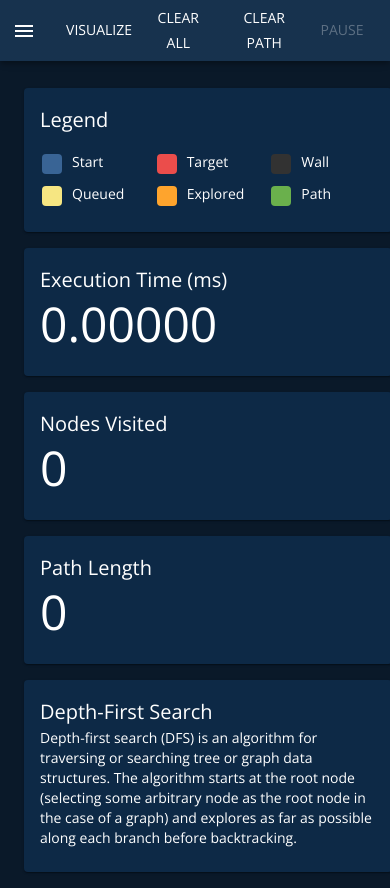
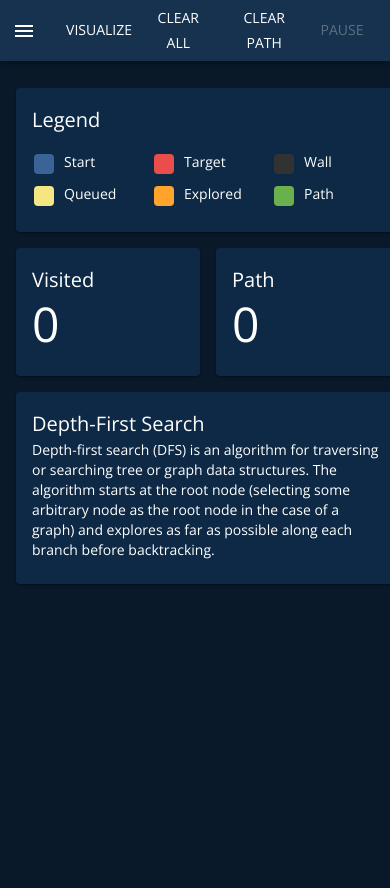
Before and after one commit to jayden-woo/Pathfinding-Visualizer, a React (Create React App) app: page / in a window 390 px wide. Shown: the top 888 px of the page. After the commit the page ends 844 px from the top, so only its background shows below. Built offline with nearby package versions, Linux system fonts and the light colour scheme.

Commit message:
Updated info section to be fully responsive at different breakpoints

```diff
--- a/src/components/Info.jsx
+++ b/src/components/Info.jsx
@@ -50,26 +50,28 @@ const Info = () => {
   const time = useSelector((store) => store.pathfinding.time);
   const counter = useSelector((store) => store.grid.counter);
   const algoInfo = getAlgorithmInfo[useSelector((store) => store.menu.selectedAlgo)];
-  const smallWidth = useMediaQuery((theme) => theme.breakpoints.between("md", "lg"));
+  const mobile = useMediaQuery((theme) => theme.breakpoints.down("sm"));
 
   return (
     <Box sx={{ width: { lg: "30%" } }}>
+      <Grid container>
+        <Grid item xs={12}>
           <Card
             sx={{
               mt: { lg: 2 },
-          mb: 2,
-          ml: { xs: 3, lg: 0 },
-          mr: 3,
+              mb: 1,
+              ml: { xs: 2, lg: 0 },
+              mr: 2,
               backgroundColor: "background.paper",
             }}
           >
             <CardContent>
               <Typography variant="h6">Legend</Typography>
-          <Grid sx={{ pt: 2 }} container spacing={1}>
+              <Grid sx={{ pt: 2 }} container item spacing={1}>
                 {Object.values(NODE_STATE)
                   .filter((state) => state !== NODE_STATE.EMPTY)
                   .map((state) => (
-                <Grid container item key={state} spacing={1} xs={4}>
+                    <Grid container item key={state} spacing={1} xs={4} sm={2} lg={4}>
                       <Grid item>
                         <div className={`node ${state}`} />
                       </Grid>
@@ -83,32 +85,67 @@ const Info = () => {
               </Grid>
             </CardContent>
           </Card>
+        </Grid>
+        <Grid container item columns={{ xs: 10, sm: 10, md: 10, lg: 12 }} xs={12}>
+          {!mobile && (
+            <Grid item sm={4} lg={12}>
               {/* TO-DO: Fix execution time tracking for complicated algorithms or remove it completely */}
               {/* TO-DO: Fix screen moving for execution time longer than two digits */}
-      <Card sx={{ my: 2, ml: { xs: 3, lg: 0 }, mr: 3, backgroundColor: "background.paper" }}>
+              <Card
+                sx={{
+                  my: 1,
+                  ml: { xs: 2, lg: 0 },
+                  mr: { xs: 1, lg: 2 },
+                  backgroundColor: "background.paper",
+                }}
+              >
                 <CardContent>
                   <Typography variant="h6">Execution Time (ms)</Typography>
-          <Typography variant="h3">{smallWidth ? time.toFixed(3) : time.toFixed(5)}</Typography>
+                  <Typography variant="h3">{time.toFixed(4)}</Typography>
                 </CardContent>
               </Card>
-      <Card sx={{ my: 2, ml: { xs: 3, lg: 0 }, mr: 3, backgroundColor: "background.paper" }}>
+            </Grid>
+          )}
+          <Grid item xs={5} sm={3} lg={6}>
+            <Card
+              sx={{
+                my: 1,
+                ml: { xs: 2, sm: 1, lg: 0 },
+                mr: { xs: 1, lg: 2 },
+                backgroundColor: "background.paper",
+              }}
+            >
               <CardContent>
-          <Typography variant="h6">Nodes Visited</Typography>
+                <Typography variant="h6">{mobile ? "Visited" : "Nodes Visited"}</Typography>
                 <Typography variant="h3">{counter.visited}</Typography>
               </CardContent>
             </Card>
-      <Card sx={{ my: 2, ml: { xs: 3, lg: 0 }, mr: 3, backgroundColor: "background.paper" }}>
+          </Grid>
+          <Grid item xs={5} sm={3} lg={6}>
+            <Card
+              sx={{
+                my: 1,
+                ml: { xs: 1, lg: 0 },
+                mr: 2,
+                backgroundColor: "background.paper",
+              }}
+            >
               <CardContent>
-          <Typography variant="h6">Path Length</Typography>
+                <Typography variant="h6">{mobile ? "Path" : "Path Length"}</Typography>
                 <Typography variant="h3">{counter.path}</Typography>
               </CardContent>
             </Card>
-      <Card sx={{ my: 2, ml: { xs: 3, lg: 0 }, mr: 3, backgroundColor: "background.paper" }}>
+          </Grid>
+        </Grid>
+        <Grid item xs={12}>
+          <Card sx={{ my: 1, ml: { xs: 2, lg: 0 }, mr: 2, backgroundColor: "background.paper" }}>
             <CardContent>
               <Typography variant="h6">{algoInfo.title}</Typography>
               <Typography variant="body2">{algoInfo.description}</Typography>
             </CardContent>
           </Card>
+        </Grid>
+      </Grid>
     </Box>
   );
 };
```
Lines whose indentation alone changed are shown as unchanged.
